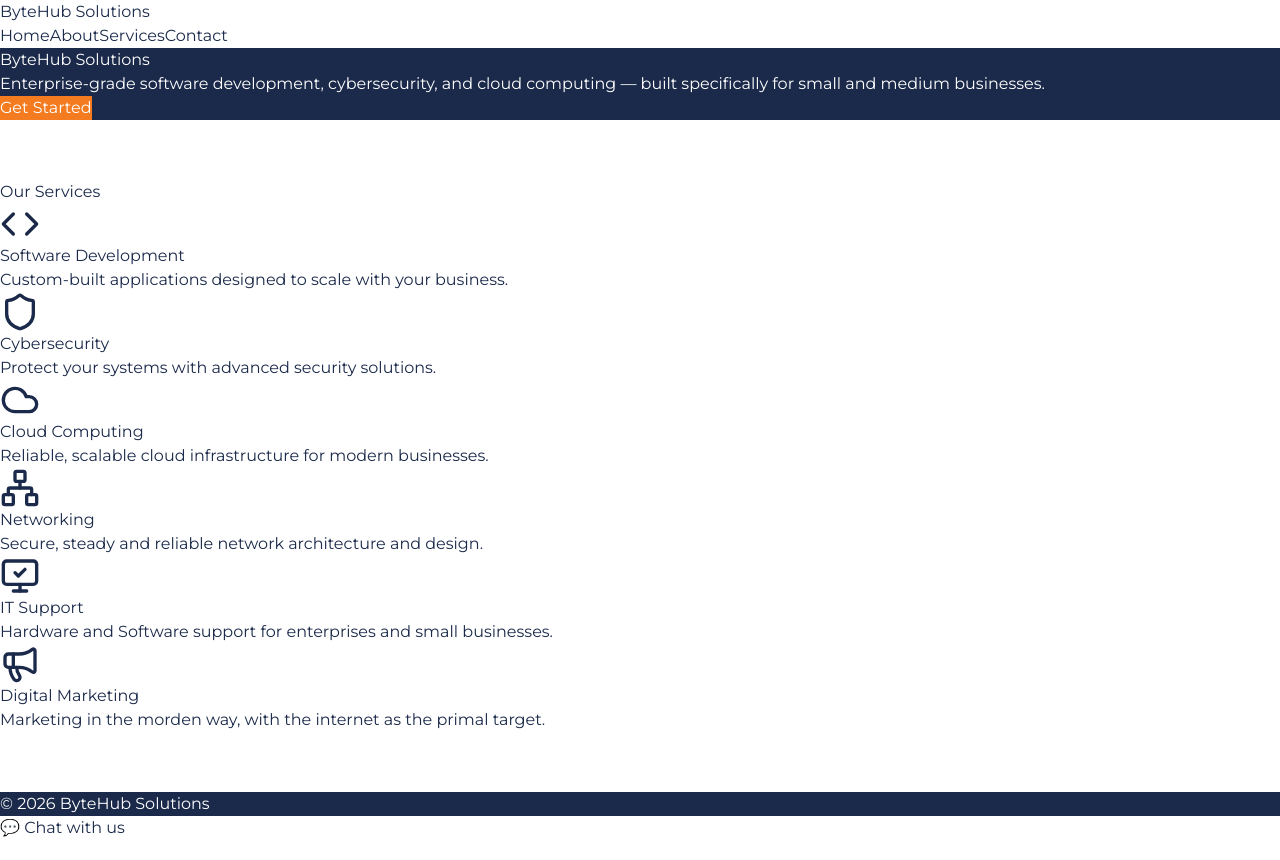
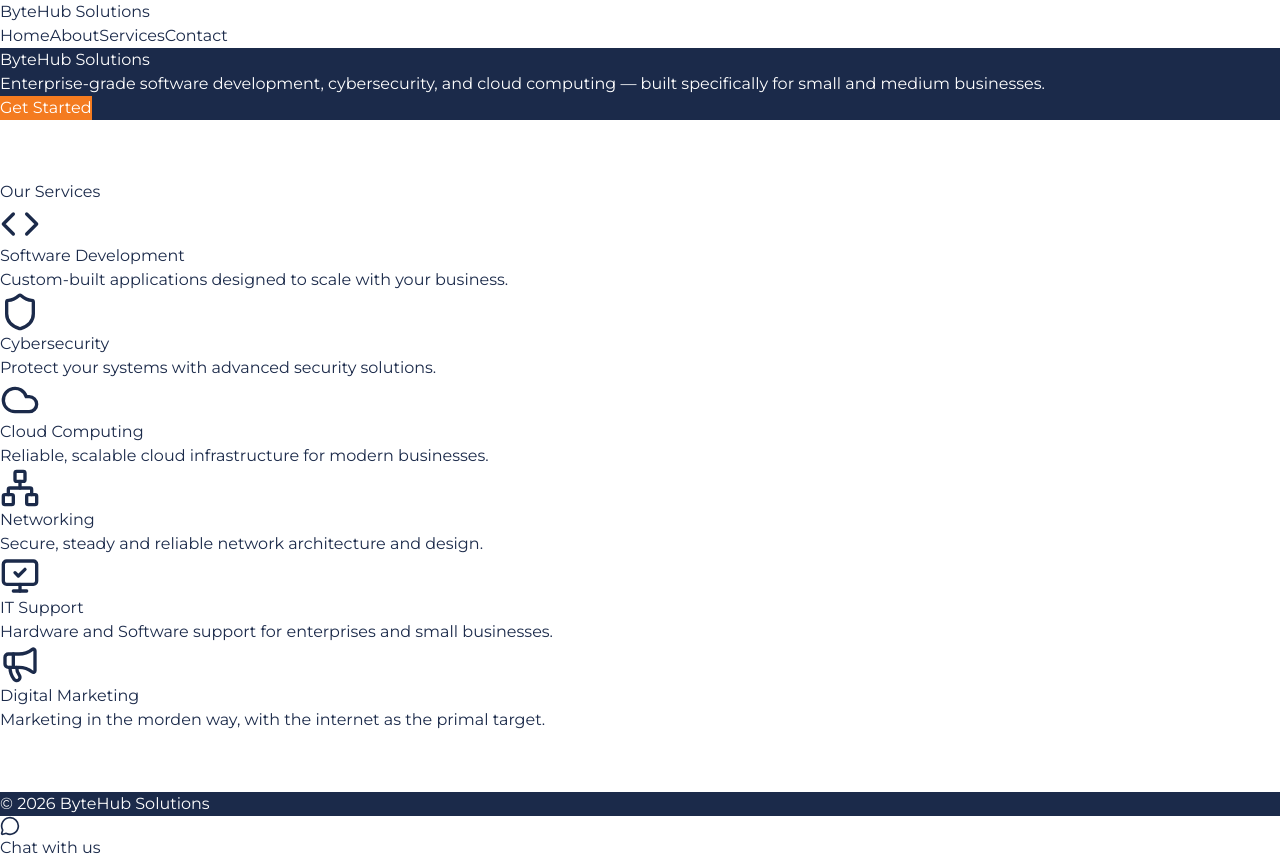
Before and after one commit to bytehubsolutions92-lang/bytehub-solutions, a Next.js app: page / in a window 1280 px wide. Built offline with nearby package versions, Linux system fonts and the light colour scheme.

Commit message:
Updated button

```diff
--- a/app/layout.tsx
+++ b/app/layout.tsx
@@ -2,6 +2,7 @@ import './globals.css'
 import { Montserrat } from 'next/font/google'
 import Navbar from './components/Navbar'
 import Footer from './components/Footer'
+import { MessageCircle } from "lucide-react";
 
 const montserrat = Montserrat({ subsets: ['latin'] })
 
@@ -20,14 +21,15 @@ export default function RootLayout({
 
         <Footer />
         {/* WhatsApp Button */}
-  <a
-    href="https://wa.me/27601452970?text=Hi%20I%20am%20interested%20in%20your%20services"
-    target="_blank"
-    rel="noopener noreferrer"
-    className="fixed bottom-6 right-6 bg-green-500 text-white px-5 py-3 rounded-full shadow-lg hover:scale-110 transition flex items-center gap-2"
-  >
-    💬 <span className="hidden md:inline">Chat with us</span>
-  </a>
+        <a
+        href="https://wa.me/27601452970?text=Hi%20I%27m%20interested%20in%20ByteHub%20Solutions.%20Can%20you%20assist%20me%3F"
+        target="_blank"
+        rel="noopener noreferrer"
+        className="fixed bottom-6 right-6 bg-green-500 text-white px-5 py-3 rounded-full shadow-lg hover:scale-110 transition flex items-center gap-2 animate-bounce"
+      >
+        <MessageCircle size={20} />
+        <span className="hidden md:inline">Chat with us</span>
+        </a>
 
       </body>
     </html>
--- a/app/page.tsx
+++ b/app/page.tsx
@@ -63,14 +63,14 @@ export default function Home() {
     <p>Secure, steady and reliable network architecture and design.</p>
   </div>
 
-        {/* CARD 4 */}
+        {/* CARD 5 */}
           <div className="p-6 rounded-xl shadow hover:shadow-xl transition">
     <MonitorCheck size={40} className="mx-auto mb-4 text-sky-500" />
     <h3 className="text-xl font-bold mb-2">IT Support</h3>
     <p>Hardware and Software support for enterprises and small businesses.</p>
   </div>
 
-        {/* CARD 4 */}
+        {/* CARD 6 */}
           <div className="p-6 rounded-xl shadow hover:shadow-xl transition">
     <Megaphone size={40} className="mx-auto mb-4 text-sky-500" />
     <h3 className="text-xl font-bold mb-2">Digital Marketing</h3>
--- a/package.json
+++ b/package.json
@@ -9,6 +9,7 @@
     "lint": "eslint"
   },
   "dependencies": {
+    "framer-motion": "^12.38.0",
     "lucide-react": "^1.8.0",
     "next": "16.2.3",
     "nodemailer": "^8.0.5",
```
Also changed, not shown: app/components/FadeIn.tsx (added, +14 -0 lines), 1 other file (tests, documents, lock files or other folders).
